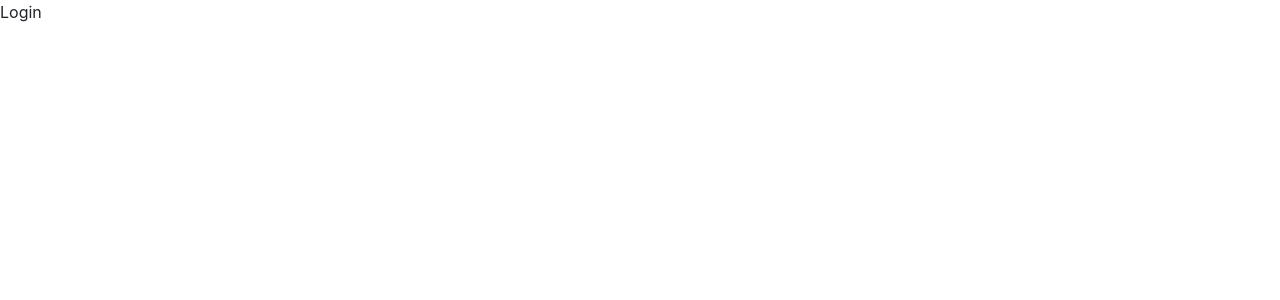
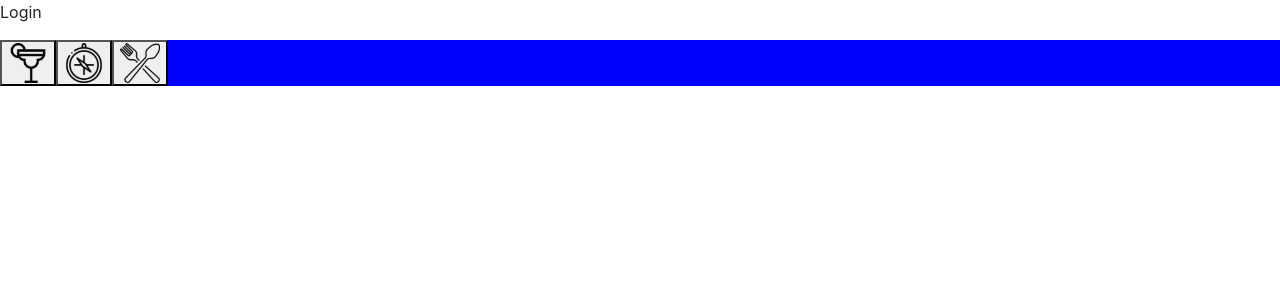
Before and after one commit to CarolinaInglethe/ci-project-recipes-app, a React (Create React App) app: page / in a window 1280 px wide. Shown: the top 300 px of the page. Built offline with nearby package versions, Linux system fonts and the light colour scheme.

Commit message:
footer inicial

```diff
--- /dev/null
+++ b/src/components/Footer.css
@@ -0,0 +1,5 @@
+.footer {
+    position: relative;
+    display: flex;
+    background-color: blue;
+}
--- /dev/null
+++ b/src/components/Footer.jsx
@@ -0,0 +1,34 @@
+import React from 'react';
+import { Link } from 'react-router-dom';
+
+import DrinkLogo from '../images/drinkIcon.svg';
+import ExploreLogo from '../images/exploreIcon.svg';
+import FoodLogo from '../images/mealIcon.svg';
+import './Footer.css';
+
+
+class Footer extends React.Component {
+  render () {
+
+    return (
+      <footer>
+        <div data-testid="footer" className="footer">
+          <button type="button" data-testid="drinks-bottom-btn">
+            <img src={ DrinkLogo } alt="drinks_logo" />
+            <Link to="/drinks"></Link>
+          </button>
+          <button type="button" data-testid="explore-bottom-btn">
+            <img src ={ ExploreLogo } alt="explore_logo" />
+            <Link to="/explore"></Link>
+          </button>
+          <button type="button" data-testid="food-bottom-btn">
+            <img src={ FoodLogo } alt="food_logo" />
+            <Link to="/food"></Link>
+          </button>
+        </div>
+      </footer>
+    );
+  }
+}
+
+export default Footer;
--- a/src/pages/Login.jsx
+++ b/src/pages/Login.jsx
@@ -1,9 +1,11 @@
 import React from 'react';
+import Footer from '../components/Footer';
 
 function Login() {
   return (
     <div>
       <p>Login</p>
+      <Footer />
     </div>
   );
 }
```
